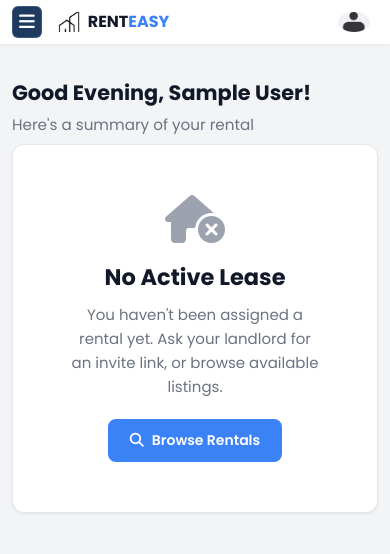
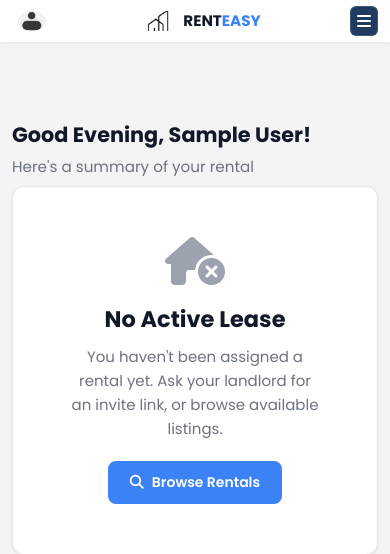
Before and after one commit to EllyKurgat/RentEasy, a Django app: page /userdash/ in a window 390 px wide. Shown: the top 554 px of the page. Before the commit the page ends 512 px from the top, so only its background shows below. Run offline with Django 5.2, Linux system fonts and the light colour scheme; the visitor is signed in with stand-in values (Sample User, id 1); data comes from the database, SQL or seed files in the repository; data that the repository does not hold is empty; some libraries are stand-ins or nearby versions.

Commit message:
Dashboard navbar: Profile | Logo+Name | Hamburger

```diff
--- a/frontend_views/Templates/userdash.html
+++ b/frontend_views/Templates/userdash.html
@@ -18,15 +18,16 @@
 <!-- Navbar -->
 <nav>
   <div class="navbar" id="navbar">
-    <button id="icon"><i class="fa-solid fa-bars"></i></button>
-    <img src="{% static 'img/renteasylogo.png' %}" alt="Logo">
-    <div class="logoss"><span>RENT</span><span style="color: var(--re-primary);">EASY</span></div>
     <div class="userbox">
       <a href="{% url 'profile' %}">
         <img id="Profile" src="{% static 'img/user.jpg' %}" alt="Profile">
-        <span class="welcuser">Hi, {{ request.user.name|default:"User" }}!</span>
       </a>
     </div>
+    <div class="navbar-center">
+      <img src="{% static 'img/renteasylogo.png' %}" alt="Logo">
+      <span class="logoss"><span>RENT</span><span style="color: var(--re-primary);">EASY</span></span>
+    </div>
+    <button id="icon"><i class="fa-solid fa-bars"></i></button>
   </div>
 </nav>
 
--- a/frontend_views/static/css/style.css
+++ b/frontend_views/static/css/style.css
@@ -161,6 +161,12 @@ button:active, input[type=submit]:active { transform: translateY(0); }
   font-family: "Poppins", sans-serif;
 }
 .logoss span:last-child { color: var(--re-primary, #3B82F6); }
+.navbar-center {
+  display: flex; align-items: center; gap: 8px;
+  position: absolute; left: 50%; transform: translateX(-50%);
+}
+.navbar-center img { height: 32px; }
+.navbar-center .logoss { font-size: 1.1rem; }
 .userbox {
   display: flex; align-items: center; justify-content: center;
   font-size: 16px; margin-left: auto; height: 100%;
@@ -1039,27 +1045,32 @@ input[type=submit]:hover {
   }
   .login2:first-child { margin-right: 8px; }
 
-  /* Dashboard navbar hamburger - polished */
-  .navbar { padding: 6px 12px !important; height: auto !important; justify-content: flex-start !important; }
+  /* Dashboard navbar - polished horizontal layout */
+  .navbar {
+    padding: 6px 12px !important; height: auto !important;
+    justify-content: space-between !important;
+    position: relative;
+  }
   .navbar > * { flex-shrink: 0; }
+  .navbar-center { position: static !important; transform: none !important; }
+  .navbar-center img { height: 24px !important; }
+  .navbar-center .logoss { font-size: 0.95rem !important; }
+  .userbox { margin-left: 0 !important; }
+  .userbox img { width: 28px !important; height: 28px !important; }
   #icon {
     display: flex !important;
     background: rgba(255,255,255,0.1) !important;
     color: #fff !important;
     border-radius: 8px !important;
-    padding: 8px 12px !important;
+    padding: 8px 10px !important;
     min-width: auto !important;
     min-height: auto !important;
     align-items: center; justify-content: center;
-    font-size: 18px;
-    margin-right: 10px;
+    font-size: 16px;
     border: 1px solid rgba(255,255,255,0.15);
     transition: all 0.2s;
   }
   #icon:hover { background: rgba(255,255,255,0.2) !important; }
-  .navbar img { height: 26px !important; margin-right: 8px !important; }
-  .logoss { font-size: 1.1rem !important; margin-right: auto !important; }
-  .userbox { margin-left: auto !important; }
   .welcuser { display: none !important; }
 }
   .top2 { display: none !important; }
```
Also changed, not shown: frontend_views/Templates/landlord/landdash.html (+5 -4 lines).
